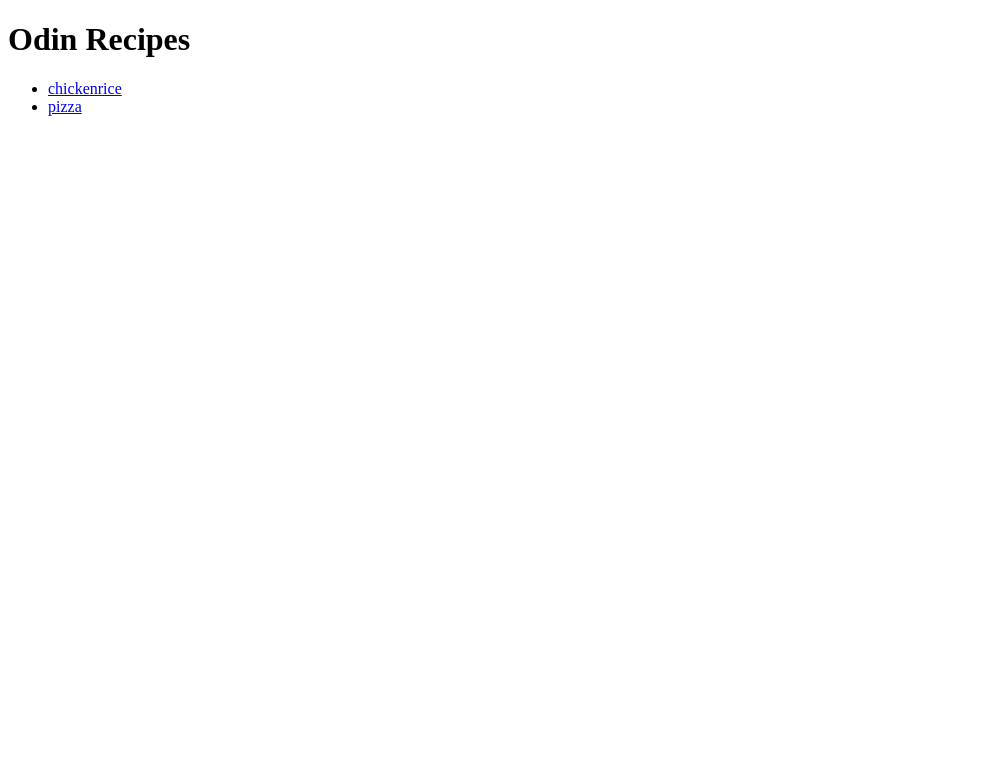
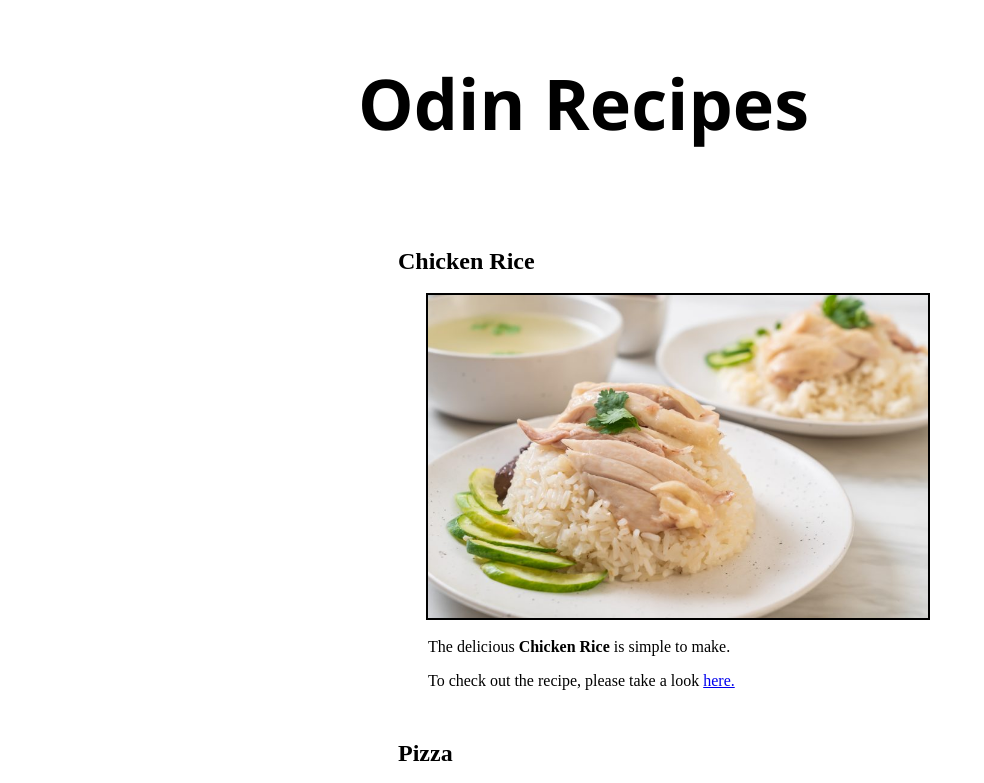
Before and after one commit to Jason-Hp/odin-recipes, a plain HTML site: page index.html in a window 1280 px wide. Shown: the top 783 px of the page, without its empty margins (0-984 px from the left). Drawn offline with Linux system fonts and the light colour scheme.

Commit message:
Added a new style.css file, with that added relevant styles in said file. Reorganise index.html to contain images and paragraphs instead of lists.

```diff
--- a/index.html
+++ b/index.html
@@ -3,12 +3,19 @@
 <head>
     <meta charset="UTF-8">
     <title>Odin's Recipes</title>
+    <link rel="stylesheet" href="style.css">
 </head>
 <body>
-    <h1>Odin Recipes</h1>
-    <ul>
-        <li><a href="recipes/chickenrice.html">chickenrice</a></li>
-        <li><a href="./recipes/pizza.html">pizza</a></li>
-    </ul>
+    <div>
+        <h1>Odin Recipes</h1>
+        <div class="inner">
+            <h2>Chicken Rice</h2>
+            <img src="images/chickenrice.jpg" alt="Chicken Rice Image">
+            <p class="chicken">The delicious <strong>Chicken Rice</strong> is simple to make. <p>To check out the recipe, please take a look <a href="recipes/chickenrice.html">here.</a></p></p>
+            <h2>Pizza</h2>
+            <img src="images/pizza.jpeg" alt="Pizza Image">
+            <p class="pizza">The delicious <strong>Pizza</strong> is simple to make. <p>To check out the recipe, please take a look <a href="./recipes/pizza.html">here</a></p></p>
+        </div>
+    </div>
 </body>
 </html>
--- /dev/null
+++ b/style.css
@@ -0,0 +1,32 @@
+body {
+    background-color: rgb(255, 255, 255);
+}
+
+div {
+    /*outline:2px solid red;*/
+    margin-left: 350px;
+    margin-bottom: 100px;
+}
+
+h1 {
+    display: inline-block;
+    font-size: 70px;
+    font-family: 'Segoe UI', Tahoma, Geneva, Verdana, sans-serif;
+}
+
+.inner{
+    margin-left: 40px;
+}
+p{
+    margin-left: 30px;
+}
+img{
+    width: 500px;
+    height: auto;
+    margin-left: 30px;
+    outline: 2px solid black;
+
+}
+h2{
+    margin-top: 50px;
+}
```
